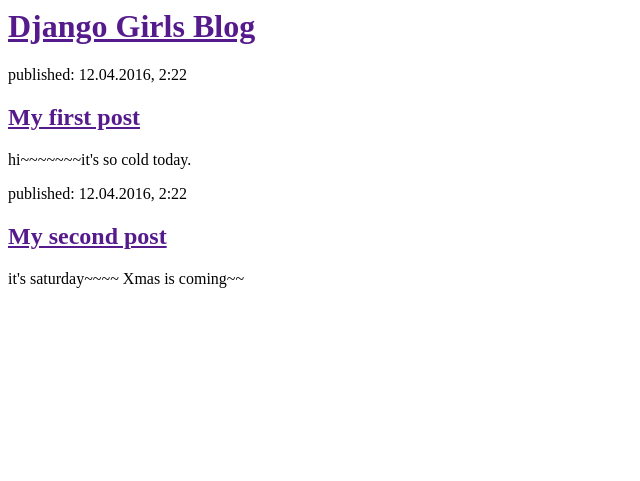
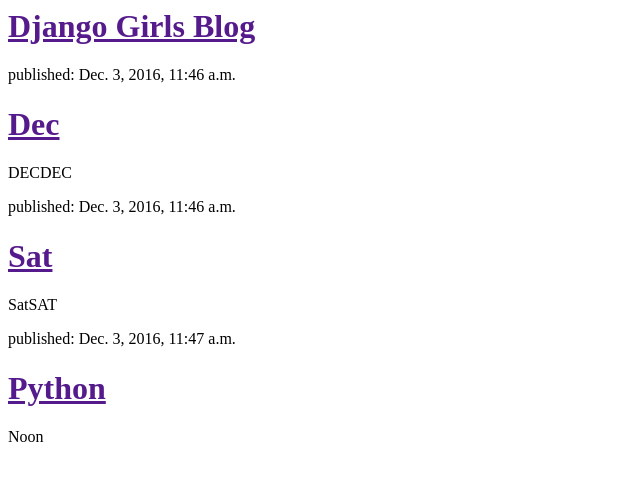
Before and after one commit to hbchoi0917/my-first-blog, a Django app: page / in a window 1280 px wide. Shown: the top 481 px of the page, without its empty margins (0-640 px from the left). Run offline with Django 3.2, Linux system fonts and the light colour scheme; data comes from the database, SQL or seed files in the repository; both versions use the stored data as it was after the commit.

Commit message:
Modified templates to display posts from database.

```diff
--- a/blog/templates/blog/post_list.html
+++ b/blog/templates/blog/post_list.html
@@ -7,18 +7,15 @@
 			<h1><a href=""> Django Girls Blog </a></h1>
 		</div>
 
+
+{% for post in posts %}
 		<div>
-			<p>published: 12.04.2016, 2:22</p>
-			<h2><a href="">My first post</a></h2>
-			<p>hi~~~~~~~it's so cold today.</p>
+			<p>published: {{ post.published_date }}</p>
+			<h1><a href="">{{ post.title }}</a></h1>
+			<p>{{ post.text | linebreaksbr }}</p>
 		</div>
 
-		<div>
-			<p>published: 12.04.2016, 2:22</p>
-			<h2><a href="">My second post</a></h2>
-			<p>it's saturday~~~~ Xmas is coming~~</p>
-		</div>
+{% endfor %}
+	</body>
 
-
-	</body>
 </html>
--- a/blog/views.py
+++ b/blog/views.py
@@ -1,5 +1,7 @@
 from django.shortcuts import render
-
+from django.utils import timezone
+from .models import Post
 # Create your views here.
 def post_list(request):
-	return render(request, 'blog/post_list.html', {})
+	posts = Post.objects.filter(published_date__lte=timezone.now()).order_by('published_date')
+	return render(request, 'blog/post_list.html', {'posts' : posts})
```
Also changed, not shown: db.sqlite3.
